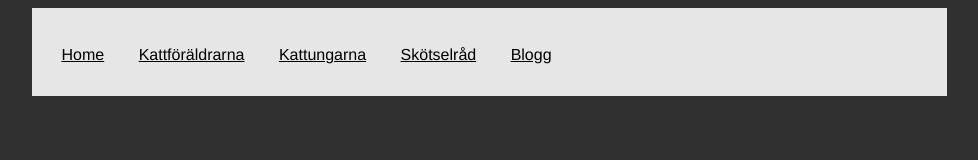
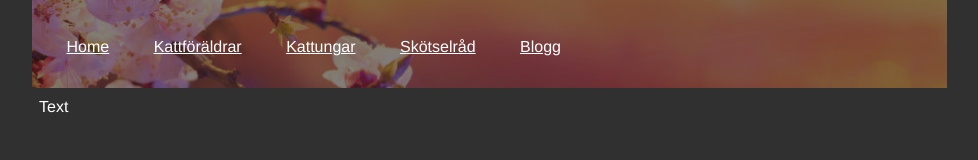
Before and after one commit to H5nnis/Grupparbete_DM5, a plain HTML site: page DTD-HTML5.html in a window 1280 px wide. Shown: the whole page, without its empty margins (151-1129 px from the left). Drawn offline with Linux system fonts and the light colour scheme.

Commit message:
Nav changes
Navbar image
Navbar text

```diff
--- a/DTD-HTML5.html
+++ b/DTD-HTML5.html
@@ -10,11 +10,14 @@
 <body>
  <header>
     <nav>
-        <a href="#/">Home</a>
-            <a href="about.html" class= "subMenulink">Kattföräldrarna</a>
-            <a href="project.html" class= "subMenulink">Kattungarna</a>
-            <a href="contact.html" class= "subMenulink">Skötselråd</a>
-            <a href="games.html" class= "subMenulink">Blogg</a>
+        <div class="nav">
+            <a href="#/">Home</a>
+                <a href="about.html" class= "subMenulink">Kattföräldrar</a>
+                <a href="project.html" class= "subMenulink">Kattungar</a>
+                <a href="contact.html" class= "subMenulink">Skötselråd</a>
+                <a href="games.html" class= "subMenulink">Blogg</a>
+        </div>
 </nav></header>
+<p>Text</p>
 </body>
 </html>
--- a/Style.css
+++ b/Style.css
@@ -1,11 +1,14 @@
+*{padding: 0%; margin: 0%;}
+
 body {
     background-color: #303030;
     color: #ffffff;
     font-family: Helvetica, sans-serif;
   }
 
-nav {
-    background-color: #e6e6e6;
+.nav {
+    background: rgb(30, 30, 30);
+    background-image: url(BannerImgOpa.png);
     color: rgb(0, 0, 0);
     height: 50px;
     width: 900px;
@@ -14,7 +17,14 @@ nav {
     padding-top: 3%;
 }
 
-nav a {
-    color: rgb(0, 0, 0);
-    padding: 15px;
+a {
+    color: rgb(255, 255, 255);
+    padding: 20px;
 }
+
+p {
+    height: auto;
+    width: 900px;
+    margin: auto;
+    padding-top: 10px;
+}
```
Also changed, not shown: AdobeStock_138002696-e1524249332212.jpeg (added), BannerImgOpa.png (added).
